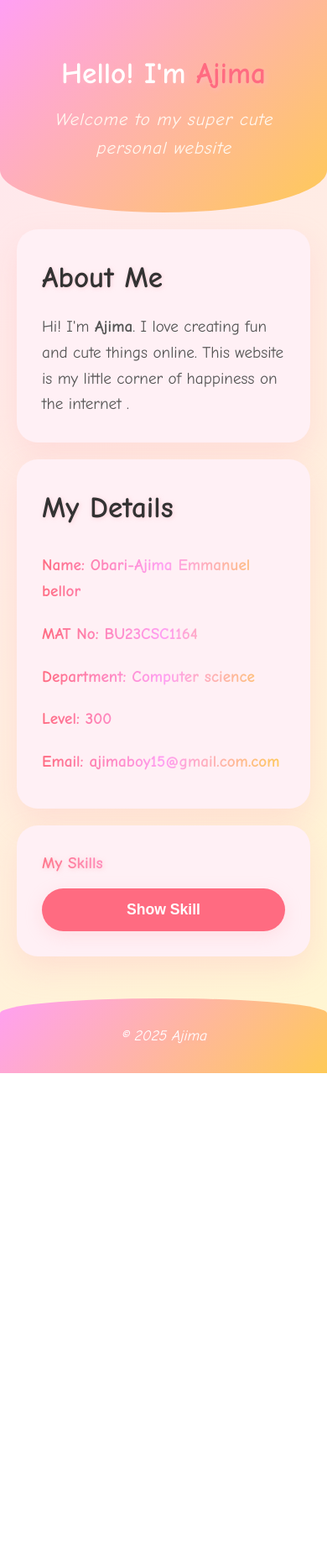
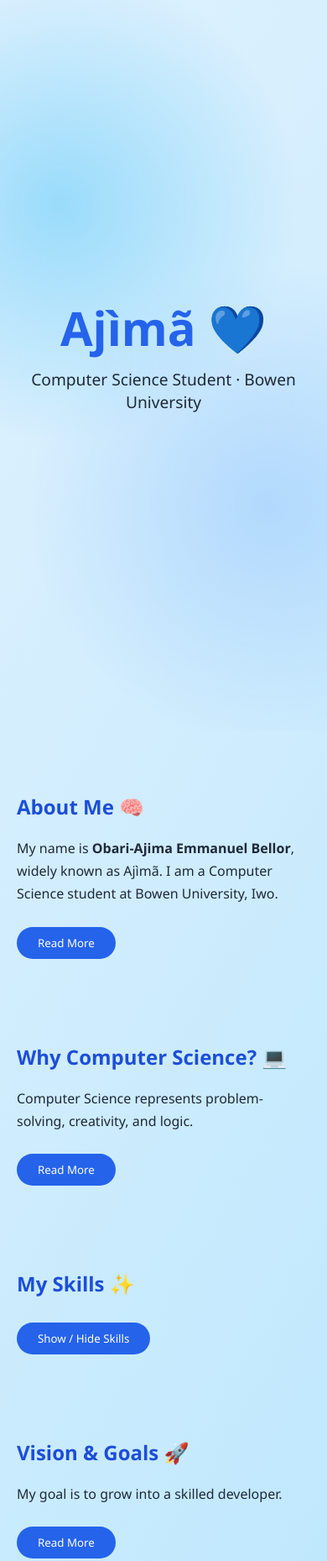
Before and after one commit to ajimaxxxx/ajimaxxxx.github.io, a plain HTML site: page index.html in a window 390 px wide. Shown: the top 1859 px of the page at 84% size. Before the commit the page ends 1278 px from the top, so only its background shows below. Drawn offline with Linux system fonts and the light colour scheme.

Commit message:
Add files via upload

```diff
--- a/index.html
+++ b/index.html
@@ -2,42 +2,84 @@
 <html lang="en">
 <head>
   <meta charset="UTF-8">
-    <title>My Cute Website</title>
+  <title>Ajìmã | Interactive Portfolio</title>
   <link rel="stylesheet" href="style.css">
 </head>
 <body>
 
-    <header>
-        <h1>Hello! I'm <span>Ajima</span> </h1>
-        <p>Welcome to my super cute personal website </p>
+<div class="bg-shapes"></div>
+
+<header class="hero reveal">
+  <h1>Ajìmã 💙</h1>
+  <p class="subtitle">Computer Science Student · Bowen University</p>
 </header>
 
-    <section class="about">
-        <h2>About Me </h2>
+<section class="section reveal">
+  <h2>About Me 🧠</h2>
   <p>
-            Hi! I'm <strong>Ajima</strong>. I love creating fun and cute things online.
-            This website is my little corner of happiness on the internet .
+    My name is <strong>Obari-Ajima Emmanuel Bellor</strong>, widely known as Ajìmã.
+    I am a Computer Science student at Bowen University, Iwo.
+  </p>
+  <div class="more-text-container">
+    <p>
+      My journey into technology has not been easy, but it has been meaningful. I have struggled with understanding concepts, restarting from scratch, and questioning my own ability. These struggles shaped my curiosity and strengthened my determination to keep learning. I love exploring new programming languages, solving real-world problems, and creating projects that can make a difference.
+    </p>
+  </div>
+  <button class="read-more-btn" onclick="toggleMore(this)">Read More</button>
+</section>
+
+<section class="section reveal">
+  <h2>Why Computer Science? 💻</h2>
+  <p>
+    Computer Science represents problem-solving, creativity, and logic.
+  </p>
+  <div class="more-text-container">
+    <p>
+      It allows me to build ideas from nothing and transform thoughts into functional systems. I believe technology is one of the strongest tools for shaping the future. Through continuous learning, mistakes, and practice, I aim to improve my skills and understanding of how software impacts real life. I also enjoy collaborating with other developers and contributing to open-source projects whenever possible.
+    </p>
+  </div>
+  <button class="read-more-btn" onclick="toggleMore(this)">Read More</button>
+</section>
+
+<section class="section reveal">
+  <h2>My Skills ✨</h2>
+  <button onclick="toggleSkills()">Show / Hide Skills</button>
+  <ul id="skillList" class="hidden">
+    <li>HTML – Structuring the web</li>
+    <li>CSS – Styling and layout design</li>
+    <li>JavaScript – Interactivity and logic</li>
+    <li>Problem Solving</li>
+    <li>Creative Thinking</li>
+  </ul>
+</section>
+
+<section class="section reveal">
+  <h2>Vision & Goals 🚀</h2>
+  <p>
+    My goal is to grow into a skilled developer.
+  </p>
+  <div class="more-text-container">
+    <p>
+      I want to understand not just how to write code, but why it works. I aim to contribute to meaningful projects, collaborate with others, and continuously evolve. This website represents a starting point — a foundation that will grow alongside my knowledge and experience. I dream of building apps and tools that solve real-world problems and help communities improve their lives through technology.
+    </p>
+  </div>
+  <button class="read-more-btn" onclick="toggleMore(this)">Read More</button>
+</section>
+
+<section class="section reveal">
+  <h2>Contact Me 📞</h2>
+  <p>Email: ajimaboy15@gmail.com</p>
+  <p>Phone: 09033541805 / 07079072828</p>
+  <p>
+    GitHub:
+    <a class="btn-github" href="https://github.com/ajimaxxxx" target="_blank">
+      github.com/ajimaxxxx
+    </a>
   </p>
 </section>
 
-    <section class="details">
-        <h2>My Details </h2>
-        <ul>
-            <li><strong>Name:</strong> Obari-Ajima Emmanuel bellor</li>
-            <li><strong>MAT No:</strong> BU23CSC1164</li>
-            <li><strong>Department:</strong> Computer science</li>
-            <li><strong>Level:</strong> 300</li>
-            <li><strong>Email:</strong> <a href="mailto:your.email@example.com">ajimaboy15@gmail.com.com</a></li>
-        </ul>
-    </section>
-
-   <section class="skills">
-    <h2>My Skills </h2>
-    <p id="skillText" style="display:none;"></p>
-    <button id="skillButton" onclick="toggleSkill()">Show Skill </button>
-</section>
-    <footer>
-        <p>© 2025 Ajima</p>
+<footer class="footer reveal">
+  <p>© 2025 Ajìmã · Built with passion 💙</p>
 </footer>
 
 <script src="script.js"></script>
--- a/script.js
+++ b/script.js
@@ -1,16 +1,28 @@
-function toggleSkill() {
-    // Get the skill paragraph and button
-    const skillText = document.getElementById('skillText');
-    const button = document.getElementById('skillButton');
+// Scroll reveal
+const reveals = document.querySelectorAll(".reveal");
 
-    // Check current state and toggle
-    if (skillText.style.display === "none" || skillText.style.display === "") {
-        skillText.style.display = "block"; // show skill
-        skillText.textContent = " Coding and Design 💻✨";
-        button.textContent = "Hide Skill ";
-    } else {
-        skillText.style.display = "none"; // hide skill
-        skillText.textContent = "";
-        button.textContent = "Show Skill ";
+function revealOnScroll() {
+  reveals.forEach(section => {
+    const top = section.getBoundingClientRect().top;
+    const windowHeight = window.innerHeight;
+
+    if (top < windowHeight - 100) {
+      section.classList.add("active");
     }
+  });
 }
+
+window.addEventListener("scroll", revealOnScroll);
+revealOnScroll();
+
+// Skills show/hide
+function toggleSkills() {
+  document.getElementById("skillList").classList.toggle("hidden");
+}
+
+// Read More / Less with smooth slide
+function toggleMore(btn) {
+  const container = btn.previousElementSibling;
+  container.classList.toggle("show");
+  btn.textContent = container.classList.contains("show") ? "Read Less" : "Read More";
+}
--- a/style.css
+++ b/style.css
@@ -1,191 +1,150 @@
-/* General Reset */
 * {
   margin: 0;
   padding: 0;
   box-sizing: border-box;
+  font-family: "Segoe UI", sans-serif;
 }
 
 body {
-    font-family: 'Poppins', 'Comic Sans MS', cursive, sans-serif;
-    background: linear-gradient(135deg, #ffe6f0, #fff6d1);
-    color: #333;
-    line-height: 1.6;
+  background: linear-gradient(120deg, #e0f2fe, #bae6fd);
+  color: #1e293b;
+  overflow-x: hidden;
 }
 
-/* Header */
-header {
-    background: linear-gradient(135deg, #ff9ff3, #feca57);
-    color: white;
-    text-align: center;
-    padding: 60px 20px;
-    border-bottom-left-radius: 50% 20%;
-    border-bottom-right-radius: 50% 20%;
-    position: relative;
-    animation: fadeIn 1s ease forwards;
+/* Moving background */
+.bg-shapes {
+  position: fixed;
+  inset: 0;
+  background:
+    radial-gradient(circle at 20% 30%, rgba(56,189,248,.4), transparent 40%),
+    radial-gradient(circle at 80% 70%, rgba(147,197,253,.5), transparent 40%);
+  animation: bgMove 12s infinite alternate;
+  z-index: -1;
 }
 
-header .profile-img {
-    width: 160px;
-    height: 160px;
-    border-radius: 50%;
-    border: 6px solid white;
-    object-fit: cover;
-    margin-bottom: 20px;
-    box-shadow: 0 0 20px rgba(255,182,193,0.7);
-    transition: transform 0.6s ease, box-shadow 0.6s ease;
+@keyframes bgMove {
+  from { transform: scale(1); }
+  to { transform: scale(1.08); }
 }
 
-header .profile-img:hover {
-    transform: scale(1.15) rotate(5deg);
-    box-shadow: 0 0 30px rgba(255,105,180,0.9);
+/* Hero */
+.hero {
+  height: 100vh;
+  display: flex;
+  flex-direction: column;
+  justify-content: center;
+  align-items: center;
+  text-align: center;
 }
 
-header h1 {
-    font-size: 3rem;
-    margin-bottom: 10px;
-    color: #fff;
-    text-shadow: 2px 2px 6px rgba(255,182,193,0.7);
+.hero h1 {
+  font-size: 3.5rem;
+  color: #2563eb;
+  animation: float 3s ease-in-out infinite;
 }
 
-header h1 span {
-    color: #ff6b81;
+@keyframes float {
+  0% { transform: translateY(0); }
+  50% { transform: translateY(-15px); }
+  100% { transform: translateY(0); }
 }
 
-header p {
-    font-size: 1.3rem;
-    color: #fff8f0;
-    font-style: italic;
-    letter-spacing: 1px;
+.subtitle {
+  font-size: 1.2rem;
+  margin-top: 10px;
 }
 
 /* Sections */
-section {
-    background: #fff0f5;
-    margin: 30px auto;
-    padding: 40px;
-    border-radius: 25px;
-    max-width: 850px;
-    box-shadow: 0 15px 35px rgba(255,182,193,0.3);
-    transition: transform 0.4s ease, box-shadow 0.4s ease;
+.section {
+  max-width: 900px;
+  margin: 100px auto;
+  padding: 0 20px;
 }
 
-section:hover {
-    transform: translateY(-8px);
-    box-shadow: 0 25px 50px rgba(255,182,193,0.4);
+.section h2 {
+  color: #1d4ed8;
+  margin-bottom: 20px;
 }
 
-section h2 {
-    font-size: 2.2rem;
+.section p {
   margin-bottom: 15px;
-    text-shadow: 1px 1px 5px rgba(255,182,193,0.5);
+  line-height: 1.7;
 }
 
-/* Gradient Text for Details and Skills */
-.details ul li,
-.skills p,
-.skills h2 {
-    font-size: 1.2rem;
-    font-weight: bold;
-    background: linear-gradient(90deg, #ff6b81, #ff9ff3, #feca57);
-    -webkit-background-clip: text;
-    -webkit-text-fill-color: transparent;
-    transition: all 0.5s ease;
-}
-
-/* About */
-.about p {
-    font-size: 1.2rem;
-    color: #555;
-}
-
-/* Details */
-.details ul {
-    list-style: none;
-    padding-left: 0;
-}
-
-.details ul li {
-    padding: 10px 0;
-}
-
-/* Make email clickable */
-.details ul li a {
-    color: #ff6b81;
-    text-decoration: none;
-}
-
-.details ul li a:hover {
-    text-decoration: underline;
-}
-
-/* Skills Button */
+/* Skills */
 button {
-    padding: 15px 35px;
+  padding: 10px 25px;
+  background: #2563eb;
+  color: white;
   border: none;
-    border-radius: 35px;
-    background-color: #ff6b81;
-    color: white;
+  border-radius: 25px;
   cursor: pointer;
-    font-weight: bold;
-    font-size: 1.1rem;
-    transition: all 0.4s ease;
-    box-shadow: 0 6px 20px rgba(255,182,193,0.3);
+  margin-top: 10px;
+  transition: transform 0.2s;
 }
 
 button:hover {
-    background-color: #ff4757;
-    transform: translateY(-4px) scale(1.05);
-    box-shadow: 0 10px 30px rgba(255,182,193,0.5);
+  transform: scale(1.05);
 }
 
-/* Fade-in animation for skill text */
-.fade-text {
-    opacity: 1;
-    transition: opacity 0.6s ease, transform 0.6s ease;
+ul {
+  list-style: none;
+  margin-top: 20px;
 }
 
-.fade-text.hidden {
+ul li {
+  background: white;
+  padding: 10px 20px;
+  border-radius: 20px;
+  margin: 8px 0;
+  animation: slideIn .4s ease;
+}
+
+.hidden {
+  display: none;
+}
+
+/* Smooth expand for Read More */
+.more-text-container {
+  overflow: hidden;
+  max-height: 0;
+  transition: max-height 0.6s ease;
+}
+
+.more-text-container.show {
+  max-height: 600px; /* enough to show full text */
+}
+
+/* Scroll reveal */
+.reveal {
   opacity: 0;
-    transform: translateY(-20px);
+  transform: translateY(50px);
+  transition: 1s;
+}
+
+.reveal.active {
+  opacity: 1;
+  transform: translateY(0);
+}
+
+/* GitHub link styled as button */
+.btn-github {
+  display: inline-block;
+  padding: 10px 20px;
+  border-radius: 25px;
+  background: #1e40af;
+  color: white;
+  text-decoration: none;
+  transition: transform 0.2s;
+}
+
+.btn-github:hover {
+  transform: scale(1.05);
 }
 
 /* Footer */
-footer {
+.footer {
   text-align: center;
-    padding: 30px;
-    background: linear-gradient(135deg, #ff9ff3, #feca57);
-    color: white;
-    border-top-left-radius: 50% 20%;
-    border-top-right-radius: 50% 20%;
-    margin-top: 50px;
-    font-style: italic;
-    font-size: 1.1rem;
-    text-shadow: 1px 1px 3px rgba(255,182,193,0.5);
+  padding: 40px;
+  font-size: 0.9rem;
 }
-
-/* Animations */
-@keyframes fadeIn {
-    from {opacity: 0; transform: translateY(-20px);}
-    to {opacity: 1; transform: translateY(0);}
-}
-
-/* Responsive */
-@media (max-width: 600px) {
-    header h1 {
-        font-size: 2.2rem;
-    }
-
-    header .profile-img {
-        width: 130px;
-        height: 130px;
-    }
-
-    section {
-        margin: 20px;
-        padding: 30px;
-    }
-
-    button {
-        width: 100%;
-    }
-}
```
Lines whose indentation alone changed are shown as unchanged.
